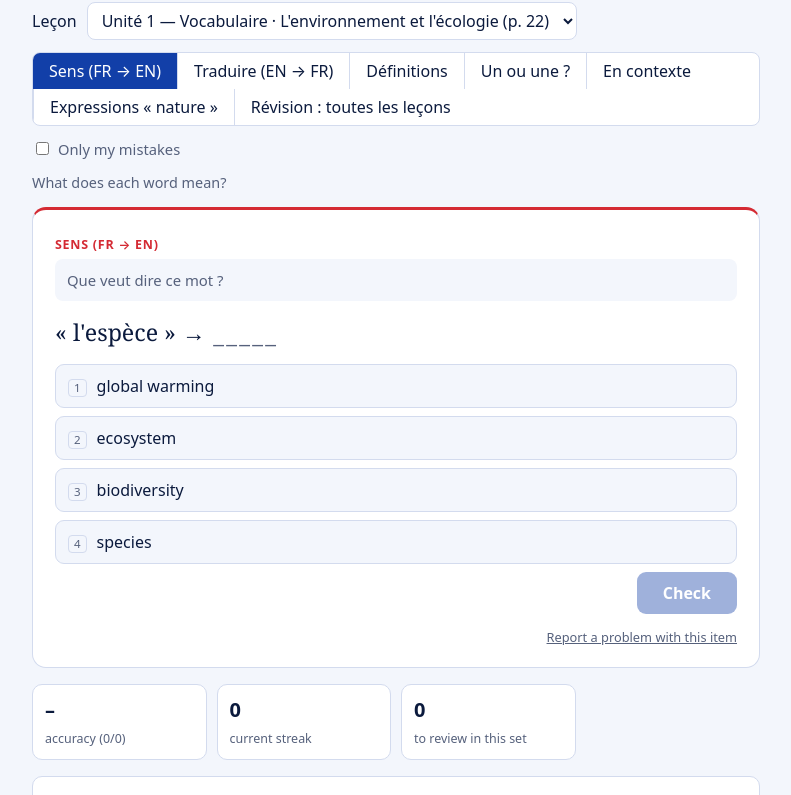
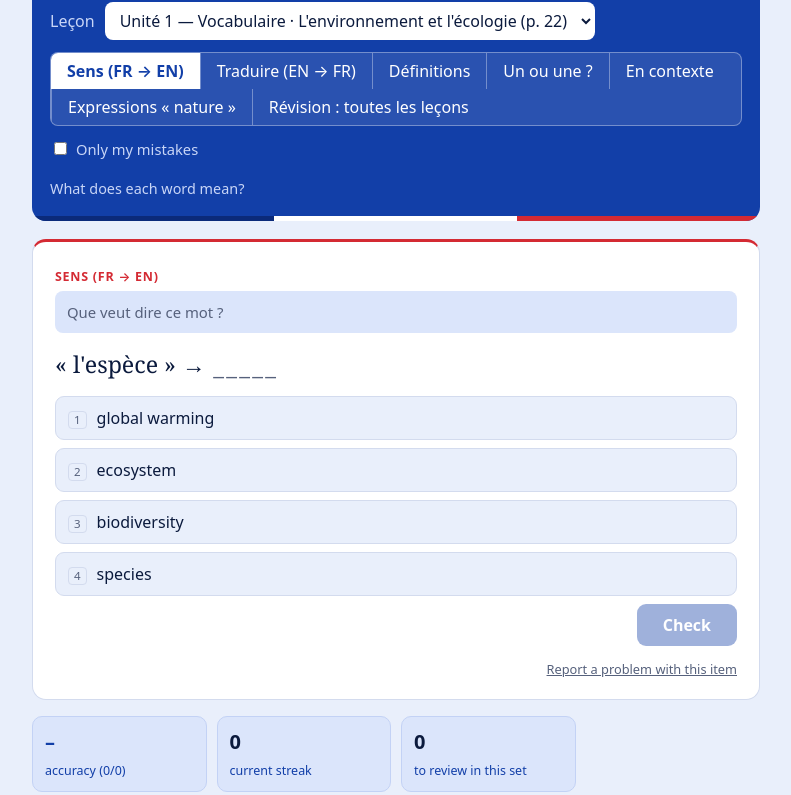
Before and after one commit to will-corbett/french-drills, a plain HTML site: page edito.html in a window 1280 px wide. Shown: the part 127-922 px from the top of the page, without its empty margins (244-1035 px from the left). Drawn offline with Linux system fonts and the light colour scheme.

Commit message:
House theme: blue header band and blue-tinted panels
Co-Authored-By: Claude Opus 5.5 <noreply@anthropic.com>

```diff
--- a/style.css
+++ b/style.css
@@ -28,9 +28,10 @@
 
 /* House: bleu, blanc, rouge. Mostly blue and white, red for trim. */
 :root[data-theme="house"] {
-  --bg: #f3f6fc; --card: #ffffff; --ink: #0b1a3d; --muted: #56617c; --line: #d3dbee;
+  --bg: #e9effb; --card: #ffffff; --ink: #0b1a3d; --muted: #56617c; --line: #d3dbee;
   --accent: #123fa8; --accent-ink: #ffffff; --trim: #d42a33;
-  --stripe: linear-gradient(90deg, #123fa8 0 33.3%, #ffffff 33.3% 66.6%, #d42a33 66.6%);
+  --stripe: linear-gradient(90deg, #0b2a7a 0 33.3%, #ffffff 33.3% 66.6%, #d42a33 66.6%);
+  --band: #123fa8; --band-ink: #ffffff; --band-muted: #c9d6f7; --band-trim: #ff8f95; --tint: #dbe5fb; --tint-line: #c3d2f5;
   --imp: #123fa8; --pc: #c0262f;
   --good: #15803d; --good-bg: #dcfce7; --bad: #b91c1c; --bad-bg: #fde4e4;
   color-scheme: light;
@@ -40,6 +41,7 @@
     --bg: #0a1330; --card: #111c43; --ink: #eef2fb; --muted: #9aa7c7; --line: #26366a;
     --accent: #7f9cff; --accent-ink: #0a1330; --trim: #ff5d65;
     --stripe: linear-gradient(90deg, #3d64e0 0 33.3%, #eef2fb 33.3% 66.6%, #ff5d65 66.6%);
+    --band: #1b3080; --band-ink: #ffffff; --band-muted: #b9c7f0; --band-trim: #ff8f95; --tint: #15235a; --tint-line: #2a3d7c;
     --imp: #8fadff; --pc: #ff7d84;
     --good: #86efac; --good-bg: #123323; --bad: #fca5a5; --bad-bg: #3d1a24;
     color-scheme: dark;
@@ -49,6 +51,7 @@
   --bg: #0a1330; --card: #111c43; --ink: #eef2fb; --muted: #9aa7c7; --line: #26366a;
   --accent: #7f9cff; --accent-ink: #0a1330; --trim: #ff5d65;
   --stripe: linear-gradient(90deg, #3d64e0 0 33.3%, #eef2fb 33.3% 66.6%, #ff5d65 66.6%);
+  --band: #1b3080; --band-ink: #ffffff; --band-muted: #b9c7f0; --band-trim: #ff8f95; --tint: #15235a; --tint-line: #2a3d7c;
   --imp: #8fadff; --pc: #ff7d84;
   --good: #86efac; --good-bg: #123323; --bad: #fca5a5; --bad-bg: #3d1a24;
   color-scheme: dark;
@@ -203,3 +206,41 @@ h1 .ou { color: var(--trim); }
 .prefs select { font: inherit; font-size: .8rem; color: var(--ink); background: var(--card); border: 1px solid var(--line); border-radius: 6px; padding: 2px 4px; }
 :root[data-theme="classic"] .card { border-top-width: 1px; border-top-color: var(--line); }
 :root[data-theme="classic"] .hubcard { border-left-width: 1px; border-left-color: var(--line); }
+
+/* ---------- House: blue header band and tinted panels */
+:root[data-theme="house"] nav.site {
+  background: var(--band); margin-bottom: 0; padding: 12px 18px 6px; border-radius: 14px 14px 0 0;
+}
+:root[data-theme="house"] nav.site::after { display: none; }
+:root[data-theme="house"] nav.site a { color: var(--band-muted); }
+:root[data-theme="house"] nav.site a:hover { color: var(--band-ink); }
+:root[data-theme="house"] nav.site a[aria-current] { color: var(--band-ink); box-shadow: inset 0 -2px 0 var(--band-trim); }
+:root[data-theme="house"] main > header {
+  position: relative; overflow: hidden; background: var(--band); color: var(--band-ink);
+  padding: 12px 18px 22px; margin-bottom: 18px; border-radius: 0 0 14px 14px;
+}
+:root[data-theme="house"] main > header::after { content: ""; position: absolute; left: 0; right: 0; bottom: 0; height: 5px; background: var(--stripe); }
+:root[data-theme="house"] main > header h1 { color: var(--band-ink); }
+:root[data-theme="house"] main > header h1 .ou { color: var(--band-trim); }
+:root[data-theme="house"] main > header .intro,
+:root[data-theme="house"] main > header .deckinfo,
+:root[data-theme="house"] main > header .check,
+:root[data-theme="house"] main > header .lesson label { color: var(--band-muted); }
+:root[data-theme="house"] main > header .deckinfo { margin: 0; }
+:root[data-theme="house"] main > header .controls:last-child,
+:root[data-theme="house"] main > header .intro:last-child { margin-bottom: 0; }
+:root[data-theme="house"] main > header .seg { background: rgba(255, 255, 255, .1); border-color: rgba(255, 255, 255, .35); }
+:root[data-theme="house"] main > header .seg button { color: var(--band-ink); }
+:root[data-theme="house"] main > header .seg button + button { border-left-color: rgba(255, 255, 255, .35); }
+:root[data-theme="house"] main > header .seg button.on { background: #ffffff; color: #123fa8; font-weight: 600; }
+:root[data-theme="house"] .prefs select,
+:root[data-theme="house"] main > header .lesson select { background: #ffffff; color: #0b1a3d; border-color: transparent; }
+:root[data-theme="house"] .stat,
+:root[data-theme="house"] .rules,
+:root[data-theme="house"] .ctx { background: var(--tint); border-color: var(--tint-line); }
+:root[data-theme="house"] .rules summary,
+:root[data-theme="house"] .stat span { color: var(--accent); }
+:root[data-theme="house"] .stat b.t-all { color: var(--accent); }
+:root[data-theme="house"] .hubcard b { color: var(--accent); }
+:root[data-theme="house"] .hubcard { border-color: var(--tint-line); border-left-color: var(--accent); }
+:root[data-theme="house"] footer { color: var(--accent); opacity: .8; }
```
